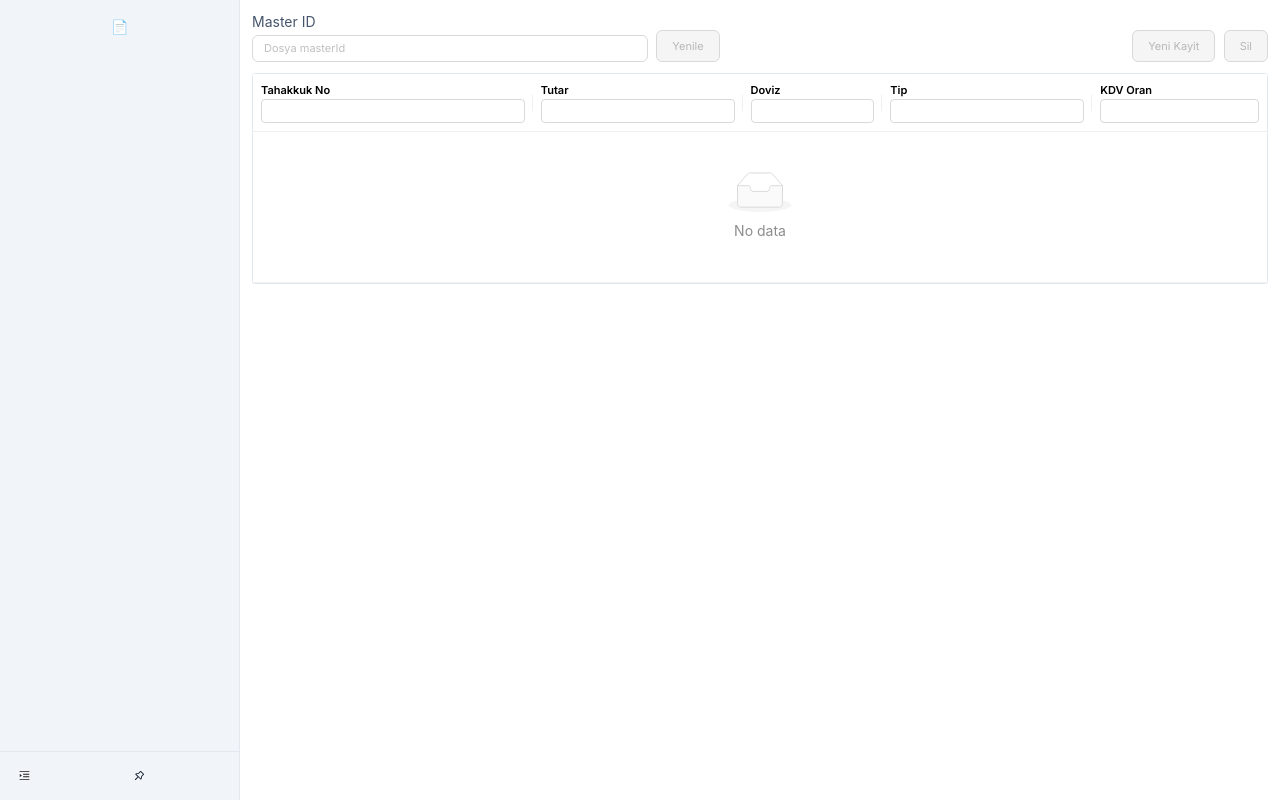
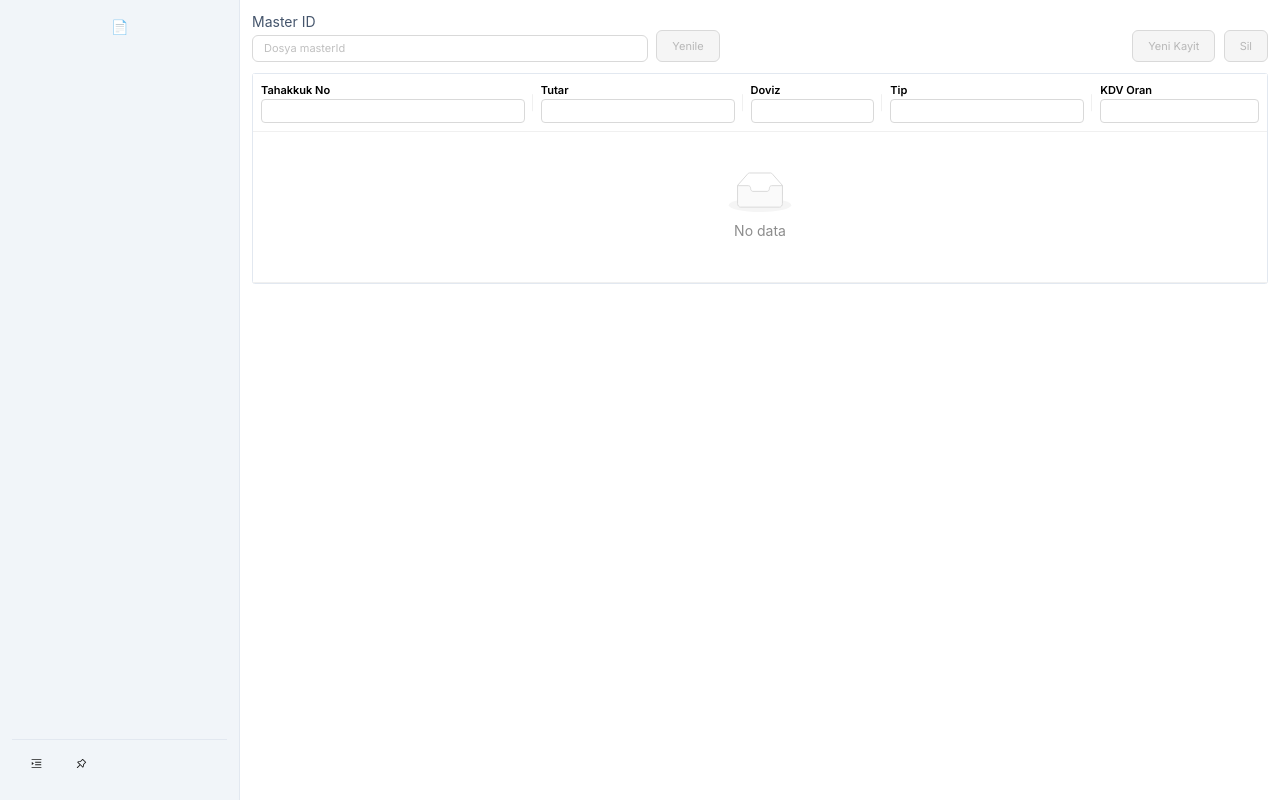
Before and after one commit to Fatihh1993/tareksweb, a Next.js app: page /tareks/para-istem in a window 1280 px wide. Built offline with nearby package versions, Linux system fonts and the light colour scheme.

Commit message:
sabitleme

```diff
--- a/src/app/globals.css
+++ b/src/app/globals.css
@@ -401,27 +401,41 @@ h5, h6 { font-size: 1rem; }
   background: #f8fafc !important;
 }
 
-/* Sider alt kontrol çubuğu (buton + sabitle) */
+/* Alt kontrol çubuğu: absolute + Sider paddingBottom ile her sayfada altta kalır */
 .sider-controls {
   position: absolute;
-  left: 0;
-  right: 0;
-  bottom: 0;
+  left: 12px;          /* Sider padding'i ile hizala */
+  right: 12px;
+  bottom: 12px;
   padding: 8px;
   display: flex;
   align-items: center;
   gap: 8px;
   border-top: 1px solid #e2e8f0;
   background: #f1f5f9;
+  z-index: 5;
 }
-.sider-controls .pin-btn {
-  flex: 1;
-  display: inline-flex;
+
+/* Sider iç scroll alanı: içerik taşarsa sadece burada scroll olur */
+.tareks-sider .sider-inner {
+  height: 100%;
+  overflow: auto;
+  display: flex;
+  flex-direction: column;
+  min-height: 0;
+}
+
+/* Kapalıyken metni gizle */
+.tareks-sider.collapsed .sider-controls .label { display: none; }
+/* Detay (dosya) sayfasında üstteki butonları sol başlıktaki hizaya indir */
+.tareks-content--dosya {
+  /* Sider’daki marka bloğuna denk gelecek şekilde birkaç px daha aşağıdan başlat */
+  padding-top: 20px !important; /* gerekirse 18–22 aralığında ince ayar yapın */
+}
+
+/* İsteğe bağlı: ilk satırdaki buton/space dikey ortalansın */
+.tareks-content--dosya .ant-space,
+.tareks-content--dosya .ant-space-compact,
+.tareks-content--dosya .ant-breadcrumb {
   align-items: center;
-  justify-content: center;
-  gap: 8px;
-  border-radius: 6px;
-  color: #0f172a;
 }
-/* Kapalıyken sadece ikonlar kalsın (metin gizle) */
-.tareks-sider.collapsed .sider-controls .label { display: none; }
--- a/src/app/tareks/layout.tsx
+++ b/src/app/tareks/layout.tsx
@@ -36,6 +36,9 @@ export default function TareksLayout({ children }: { children: ReactNode }) {
     try { localStorage.setItem("tareks.sider.pinned", pinned ? "1" : "0"); } catch {}
   }, [pinned]);
 
+  // Detay (dosya) sayfası: /tareks/dosya/[id]
+  const isDosyaPage = !!pathname && /^\/tareks\/dosya\/[^/]+\/?$/.test(pathname);
+
   return (
     <Layout style={{ minHeight: "100vh" }}>
       <Sider
@@ -46,28 +49,23 @@ export default function TareksLayout({ children }: { children: ReactNode }) {
         trigger={null}
         collapsed={collapsed}
         breakpoint="lg"
-        onBreakpoint={(broken) => {
-          // küçük ekranda sabitli değilse otomatik kapan
-          if (broken && !pinned) setCollapsed(true);
-        }}
+        onBreakpoint={(broken) => broken && setCollapsed(true)}
         className={`tareks-sider ${collapsed ? "collapsed" : ""} ${pinned ? "pinned" : ""}`}
         style={{
           padding: 12,
-          paddingBottom: 56, // alttaki kontrol barı için boşluk
-          display: "flex",
-          flexDirection: "column",
-          gap: 12,
-          position: "relative"
+          height: "100vh",        // SIDER sabit viewport yüksekliği
+          position: "relative",   // alt bar için referans
+          overflow: "hidden",     // iç scroll'u aşağıdaki wrapper alır
+          paddingBottom: 56       // alt bar yüksekliği kadar iç boşluk
         }}
       >
-        {/* Marka – sadece açıkken metin göster */}
+        <div className="sider-inner">
           {!collapsed && (
             <div style={{ padding: "6px 6px" }}>
               <Text className="tareks-sider-title">Üniversal Eğitim ve Danışmanlık A.Ş.</Text>
             </div>
           )}
 
-        {/* Menü */}
           <nav style={{ display: "grid", gap: 6 }}>
             <a href="/tareks" className="tareks-menu-link">
               <span className="icon">📄</span>
@@ -75,21 +73,16 @@ export default function TareksLayout({ children }: { children: ReactNode }) {
             </a>
           </nav>
 
-        {/* Kalem İşlemleri alanı – sadece edit/fill */}
           {showKalemIslemleri && <div id="sidebar-aux" className="tareks-sidebar-aux" />}
+        </div>
 
-        <div style={{ flex: 1 }} />
-
-        {/* Alt sabit kontrol çubuğu */}
+        {/* Alt sabit kontrol çubuğu – her zaman görünür */}
         <div className="sider-controls">
-          <Tooltip title={collapsed ? "Menüyü aç" : "Menüyü kapa"}>
           <Button
             type="text"
             onClick={() => setCollapsed((c) => !c)}
             icon={collapsed ? <MenuUnfoldOutlined /> : <MenuFoldOutlined />}
           />
-          </Tooltip>
-
           <Button
             className="pin-btn"
             type="text"
@@ -102,8 +95,10 @@ export default function TareksLayout({ children }: { children: ReactNode }) {
       </Sider>
 
       <Layout>
-        {/* Header kaldırıldı */}
-        <Content style={{ padding: 12, background: "#f8fafc" }}>
+        <Content
+          className={`tareks-content ${isDosyaPage ? "tareks-content--dosya" : ""}`}
+          style={{ padding: 12, background: "#f8fafc" }}
+        >
           {children}
         </Content>
       </Layout>
```
Lines whose indentation alone changed are shown as unchanged.
